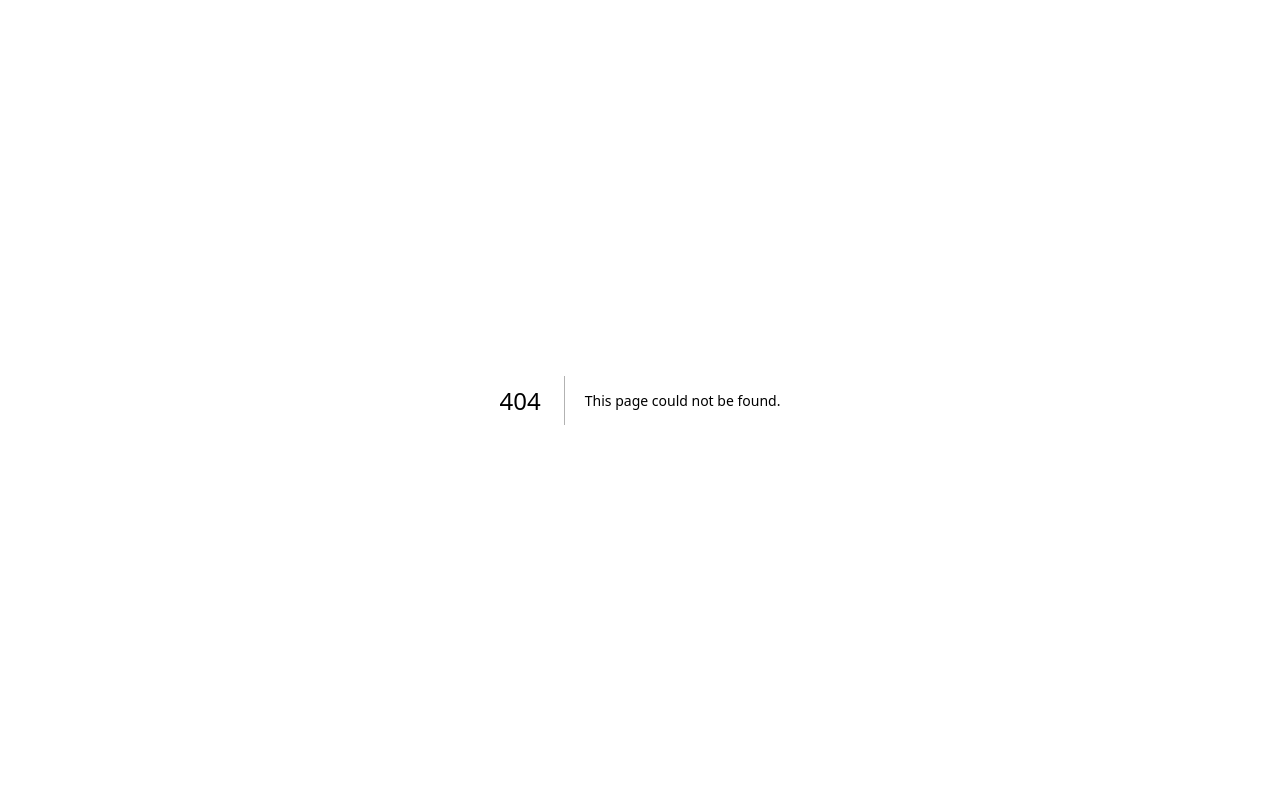
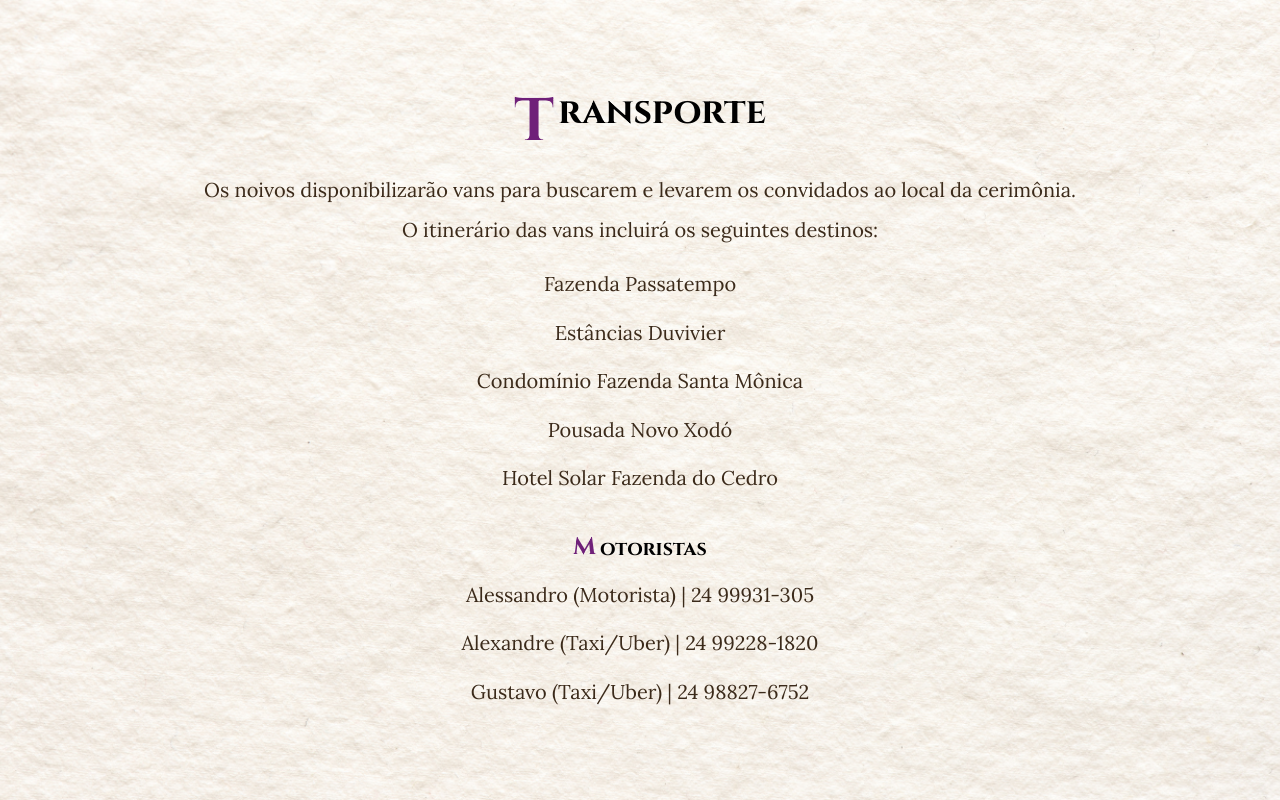
Before and after one commit to biatcarvalheira/fernanda_e_joao, a Next.js app: page /transporte in a window 1280 px wide. Before the commit this address had no page. Built offline with nearby package versions, Linux system fonts and the light colour scheme.

Commit message:
add transporte section

```diff
--- a/src/app/page.tsx
+++ b/src/app/page.tsx
@@ -169,6 +169,22 @@ export default function Home() {
               </div>
             </section>
 
+            {/* Transporte */}
+            <section
+              id="transporte"
+              className="relative min-h-screen w-full bg-[url('/images/transporte-mobile.png')] md:bg-[url('/images/transporte-desktop.png')] bg-cover bg-center flex items-center justify-center"
+            >
+              <div className="text-center px-4">
+                <a
+                  href="/transporte"
+                  className={`${cinzel.className} text-[#6f2079] hover:text-[#3b2a1a] font-bold transition duration-300 text-5xl sm:text-6xl md:text-7xl leading-tight`}
+                >
+                  <span className="text-6xl sm:text-7xl md:text-8xl font-bold align-middle leading-none">T</span>ransporte
+                </a>
+              </div>
+
+            </section>
+
             {/* Hoteis */}
             <section
               id="hoteis"
--- /dev/null
+++ b/src/app/transporte/page.tsx
@@ -0,0 +1,57 @@
+// app/transporte/page.tsx
+import { FontAwesomeIcon } from "@fortawesome/react-fontawesome";
+import { Cinzel, Lora } from "next/font/google";
+
+const cinzel = Cinzel({
+  subsets: ["latin"],
+  weight: ["400", "700"],
+});
+
+const lora = Lora({
+  subsets: ["latin"],
+  weight: ["400", "700"],
+});
+
+export default function TransportePage() {
+  return (
+    <section
+      className="relative min-h-screen w-full bg-[url('/images/texture-bg.png')] md:bg-[url('/images/texture-bg.png')] bg-cover bg-center px-6 py-16 flex flex-col items-center justify-center"
+    >
+      <div className="max-w-4xl w-full space-y-16">
+        {/* Transporte Section */}
+        <div>
+          <h2 className={`${cinzel.className} text-3xl md:text-4xl font-bold mb-6 text-center text-black`}>
+            <span className="text-6xl align-top font-bold leading-none mr-1 text-[#6f2079]">T</span>ransporte
+          </h2>
+
+         <div className={`${lora.className} text-[#3b2a1a] text-base sm:text-lg md:text-xl text-center mb-6 space-y-3`}>
+    <p>
+      Os noivos disponibilizarão vans para buscarem e levarem os convidados ao local da cerimônia.
+    </p>
+    <p>
+      O itinerário das vans incluirá os seguintes destinos:
+    </p>
+  </div>
+
+          <ul className={`${lora.className} text-[#3b2a1a] text-base sm:text-lg md:text-xl leading-relaxed text-center space-y-4 list-none max-w-3xl mx-auto px-4`}>
+            <li>Fazenda Passatempo</li>
+            <li>Estâncias Duvivier</li>
+            <li>Condomínio Fazenda Santa Mônica</li>
+            <li>Pousada Novo Xodó</li>
+            <li>Hotel Solar Fazenda do Cedro</li>
+          </ul>
+
+          <h2 className={`${cinzel.className} text-lg md:text-xl font-bold mt-10 mb-4 text-center text-black`}>
+            <span className="text-2xl align-top font-bold leading-none mr-1 text-[#6f2079]">M</span>otoristas
+          </h2>
+
+          <ul className={`${lora.className} text-[#3b2a1a] text-base sm:text-lg md:text-xl leading-relaxed text-center space-y-4 list-none max-w-3xl mx-auto px-4`}>
+            <li>Alessandro (Motorista) | 24 99931-305</li>
+            <li>Alexandre (Taxi/Uber) | 24 99228-1820</li>
+            <li>Gustavo (Taxi/Uber) | 24 98827-6752</li>
+          </ul>
+        </div>
+      </div>
+    </section>
+  );
+}
```
Also changed, not shown: public/images/transporte-desktop.png (added), 1 other file (tests, documents, lock files or other folders).
